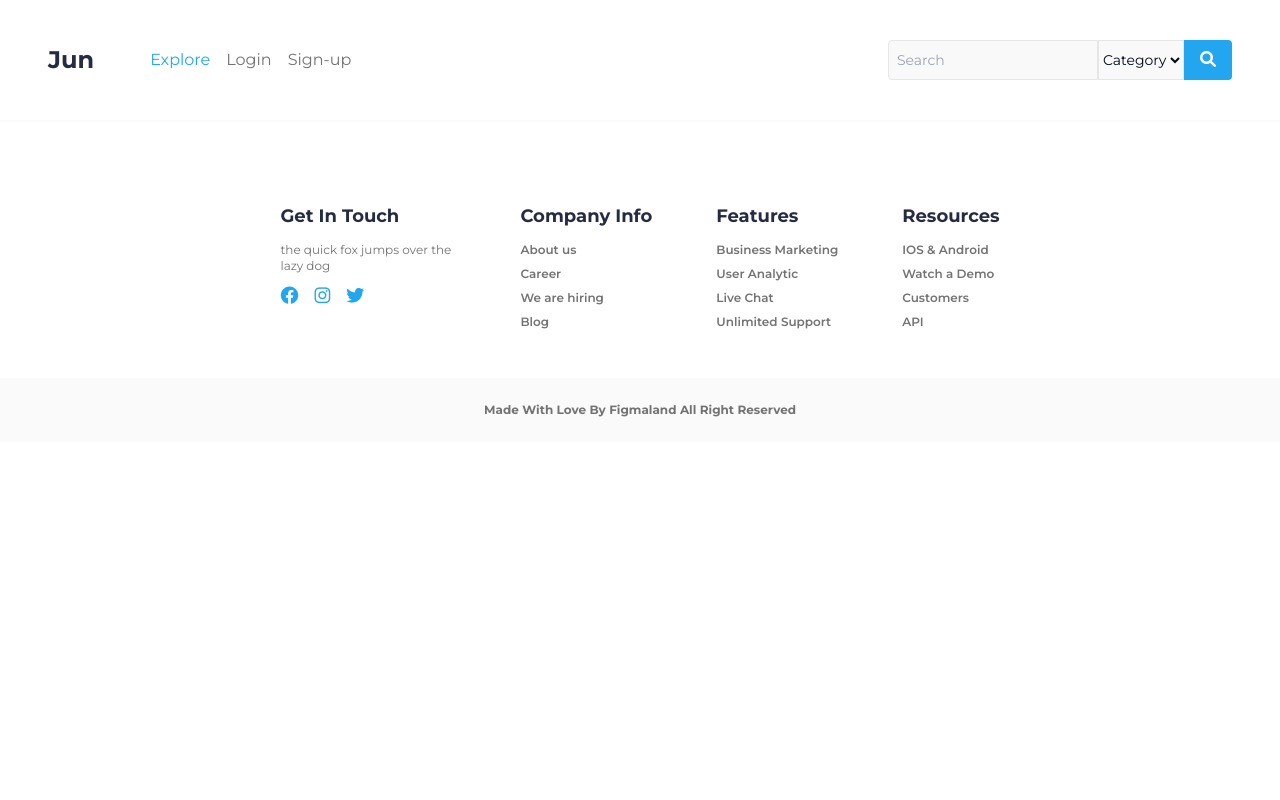
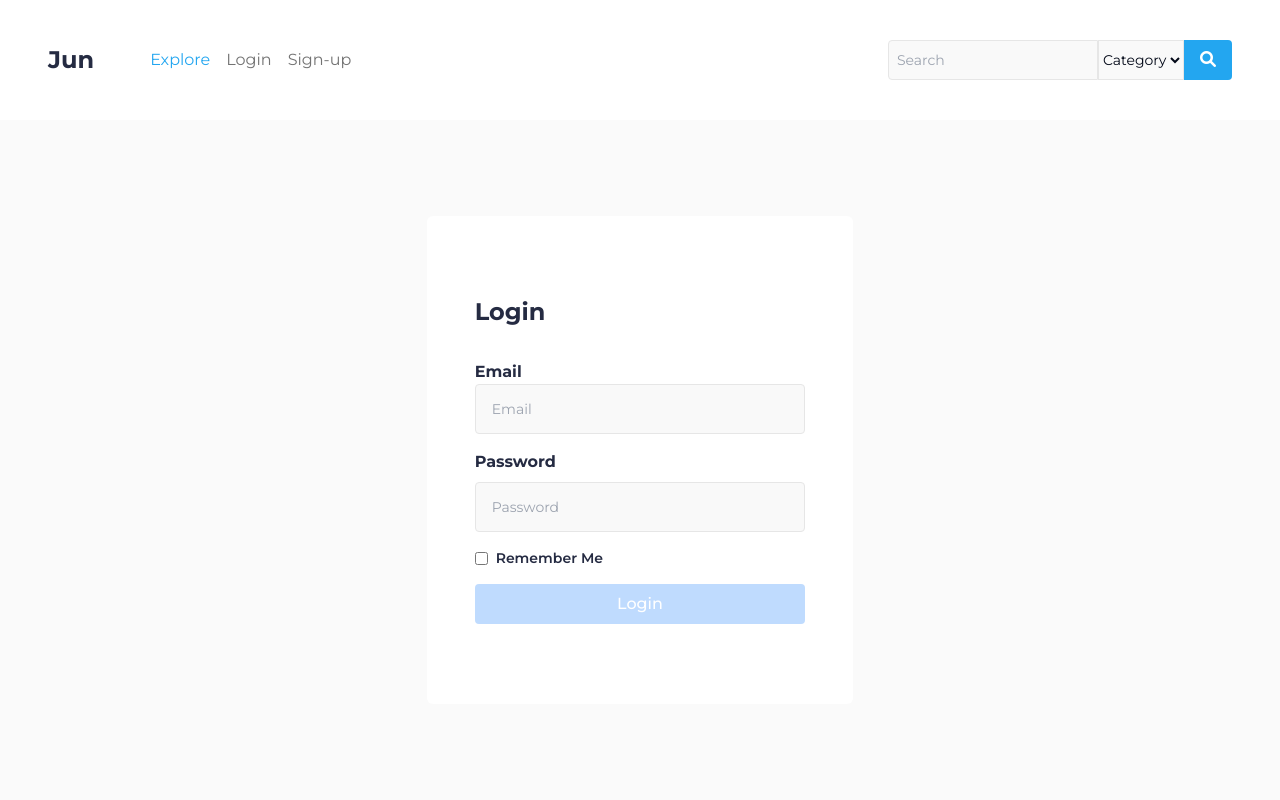
Before and after one commit to furkankizilbuga/Ecomm-project, a React (Vite) app in the folder jun/: page /login in a window 1280 px wide. Shown: the top 800 px of the page. Built offline with nearby package versions, Linux system fonts and the light colour scheme.

Commit message:
login page updates

```diff
--- /dev/null
+++ b/jun/src/hooks/useLocalStorage.jsx
@@ -0,0 +1,24 @@
+import { useState } from "react";
+
+export default function useLocalStorage(key, defaultValue) {
+
+  const [value, setValue] = useState(() => {
+
+    const localVal = JSON.parse(localStorage.getItem(key));
+
+    if (localVal === null) {
+      localStorage.setItem(key, JSON.stringify(defaultValue));
+      return defaultValue;
+    } else {
+      return localVal;
+    }
+
+  });
+
+  const setLocalStorage = (newValue) => {
+    localStorage.setItem(key, JSON.stringify(newValue));
+    setValue(newValue);
+  };
+
+  return [value, setLocalStorage];
+}
--- a/jun/src/layout/Header.jsx
+++ b/jun/src/layout/Header.jsx
@@ -1,9 +1,16 @@
 import { useState } from "react"
+import { useSelector } from "react-redux";
 import { Link } from "react-router-dom";
 
 export default function Header() {
 
     const [display, setDisplay] = useState(false);
+    const client = useSelector(state => state.client.user);
+
+    const isLogged = client && Object.keys(client).length > 0;
+
+    //{isLogged && <Link to="/login" className="text-secondaryTextColor sm:text-base sm:max-[800px]:text-sm">Login</Link>}
+    //{isLogged && <Link to="/signup" className="text-secondaryTextColor sm:text-base text-nowrap sm:max-[800px]:text-sm">Sign-up</Link>}
 
     return (
         <header className="flex flex-col items-center mx-12 py-10 bg-white font-montserrat sm:flex-row sm:justify-between sm:min-w-max sm:gap-4">
@@ -14,7 +21,7 @@ export default function Header() {
                 </div>
                 <nav className={`${display ? "opacity-1 mt-24 mb-16 gap-8" : "opacity-0 h-0 overflow-hidden"} flex flex-col items-center duration-500 text-2xl transition ease-in-out sm:opacity-100 sm:h-auto sm:overflow-visible sm:flex-row sm:gap-4 sm:m-0 sm:mt-0 sm:mb-0`}>
                     <Link to="/shop" className="text-primaryBlue sm:text-base sm:max-[800px]:text-sm">Explore</Link>
-                    <button className="text-secondaryTextColor sm:text-base sm:max-[800px]:text-sm">Login</button>
+                    <Link to="/login" className="text-secondaryTextColor sm:text-base sm:max-[800px]:text-sm">Login</Link>
                     <Link to="/signup" className="text-secondaryTextColor sm:text-base text-nowrap sm:max-[800px]:text-sm">Sign-up</Link>
                 </nav>
             </div>
--- a/jun/src/layout/PageContent.jsx
+++ b/jun/src/layout/PageContent.jsx
@@ -6,6 +6,7 @@ import ContactPage from "@/pages/ContactPage";
 import TeamPage from "@/pages/TeamPage";
 import SignUpPage from "@/pages/SignUpPage";
 import AboutUsPage from "@/pages/AbousUsPage";
+import LoginPage from "@/pages/LoginPage";
 
 export default function PageContent() {
     return(
@@ -32,6 +33,9 @@ export default function PageContent() {
                 <Route path="/about">
                     <AboutUsPage />
                 </Route>
+                <Route path="/login">
+                    <LoginPage />
+                </Route>
             </Switch>
         </div>
     )
--- a/jun/src/pages/LoginPage.jsx
+++ b/jun/src/pages/LoginPage.jsx
@@ -1,12 +1,21 @@
+import useLocalStorage from "@/hooks/useLocalStorage";
+import { setRoles, setUser } from "@/store/features/clientSlice";
 import axios from "axios";
 import { useState } from "react";
 import { useForm } from "react-hook-form";
+import { useDispatch, useSelector } from "react-redux";
 import { useHistory } from "react-router-dom";
 
 export default function LoginPage() {
 
     let history = useHistory();
     const [loading, setLoading] = useState(false);
+    const [remember, setRemember] = useState(false);
+
+    const dispatch = useDispatch();
+    const roles = useSelector((state) => state.client.roles);
+
+    const [token, setToken] = useLocalStorage("token", null);
 
     const {
         register,
@@ -30,19 +39,37 @@ export default function LoginPage() {
 
         axios.post(baseURL + "/login", data)
         .then(res => {
+
+            //Set User
+            dispatch(setUser({ name: res.data.name, email: res.data.email }));
+
+            //Role Add
+            if(!roles.includes(res.data.role_id)){
+                dispatch(setRoles([...roles, res.data.role_id]));
+            }
+
+
+            //Token LocalStorage
+            if(remember) setToken(res.data.token);
+
+            if(history.length > 1) {
                 history.goBack();
+            } else history.push("/");
+
         })
         .catch(err => {
             console.log(err);
             setLoading(false);
+            //TODO Toastify eklenecek.
         })
     }
 
     return(
-        <div className="bg-lightBackgroundColor">
-            <form onSubmit={handleSubmit(onSubmit)} className="bg-white">
+        <div className="bg-lightBackgroundColor flex items-center justify-center">
+            <form onSubmit={handleSubmit(onSubmit)} className="bg-white flex flex-col gap-4 py-24 px-12 w-full rounded-md sm:w-3/5 lg:w-1/2 xl:w-1/3 sm:py-20 sm:my-24">
+                <h1 className="text-textColor text-2xl font-bold mb-4">Login</h1>
                 <div>
-                    <label className="text-textColor font-bold">Email *</label>
+                    <label className="text-textColor font-bold">Email</label>
                     <input
                         className="bg-[#F9F9F9] w-full placeholder:text-sm focus:border-primaryBlue transition-all outline-none rounded border border-[#E6E6E6] py-3 pl-4"
                         placeholder="Email"
@@ -57,19 +84,19 @@ export default function LoginPage() {
                     {errors.email && <span className="text-[#ff0f0f] text-sm">{errors.email.message}</span>}
                 </div>
                 <div className="w-full flex flex-col gap-2">
-                        <label className="text-textColor font-bold">Password *</label>
+                    <label className="text-textColor font-bold">Password</label>
                     <input
                         className="bg-[#F9F9F9] w-full placeholder:text-sm focus:border-primaryBlue transition-all outline-none rounded border border-[#E6E6E6] py-3 pl-4"
                         placeholder="Password"
                         type="password"
                         {...register("password", {
                             required: "Lütfen şifrenizi giriniz!",
-                                pattern: {
-                                    value: /^(?=.*[a-z])(?=.*[A-Z])(?=.*\d)(?=.*[^\w\s]).{8,}$/,
-                                    message: "Şifreniz en az: bir büyük, bir küçük harf, bir özel karakter ve bir sayı içermelidir!"
-                                }
                             })}/>
                     {errors.password && <span className="text-[#ff0f0f] text-sm">{errors.password.message}</span>}
+                </div>
+                <div className="flex gap-2 items-center">
+                    <input onChange={() => setRemember(!remember)} name="remember" id="remember" value={remember} type="checkbox"  />
+                    <label htmlFor="remember" className="text-sm text-textColor font-semibold">Remember Me</label>
                 </div>
                 <button
                     type="submit"
@@ -77,7 +104,7 @@ export default function LoginPage() {
                     className={`${isValid ? "bg-primaryBlue" : "bg-blue-200"} flex w-full justify-center rounded px-10 py-2 font-medium text-white`}>
                     {loading ? (
                     <div className="loader border-4 border-white border-t-transparent rounded-full w-6 h-6 animate-spin"></div>
-                    ) : "Sign Up"}
+                    ) : "Login"}
                 </button>
             </form>
         </div>
```
Lines whose indentation alone changed are shown as unchanged.
